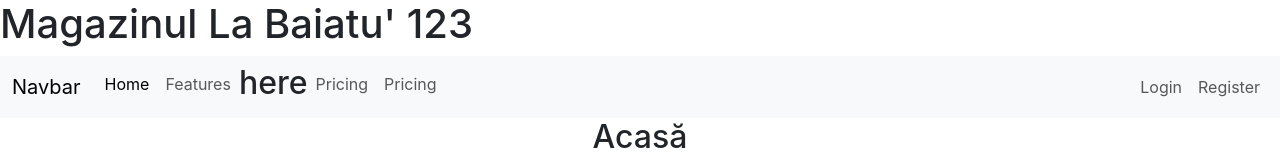
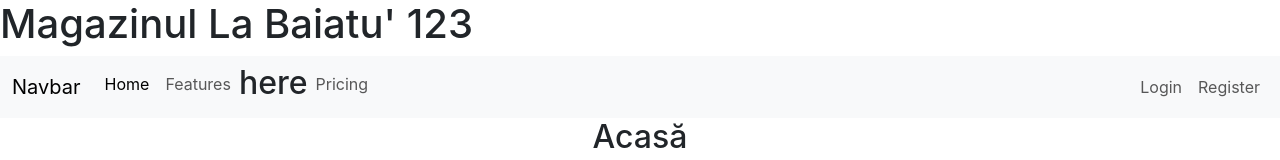
Before and after one commit to elvisclaudio/react-app-spa-shop-intro, a React (Create React App) app: page / in a window 1280 px wide. Shown: the top 160 px of the page. Built offline with nearby package versions, Linux system fonts and the light colour scheme; no server answers.

Commit message:
last change

```diff
--- a/src/Navbar.jsx
+++ b/src/Navbar.jsx
@@ -18,7 +18,6 @@ function Navbar(props) {
               null
             )}
             <Link className={`nav-link ${window.location.pathname === '/pricing' ? 'active' : ''}`} to="/pricing">Pricing</Link>
-            <Link className={`nav-link ${window.location.pathname === '/pricing' ? 'active' : ''}`} to="/pricing">Pricing</Link>
           </div>
           <div className="navbar-nav ms-auto">
             <Link className="nav-link" to="/login">Login</Link>
```
